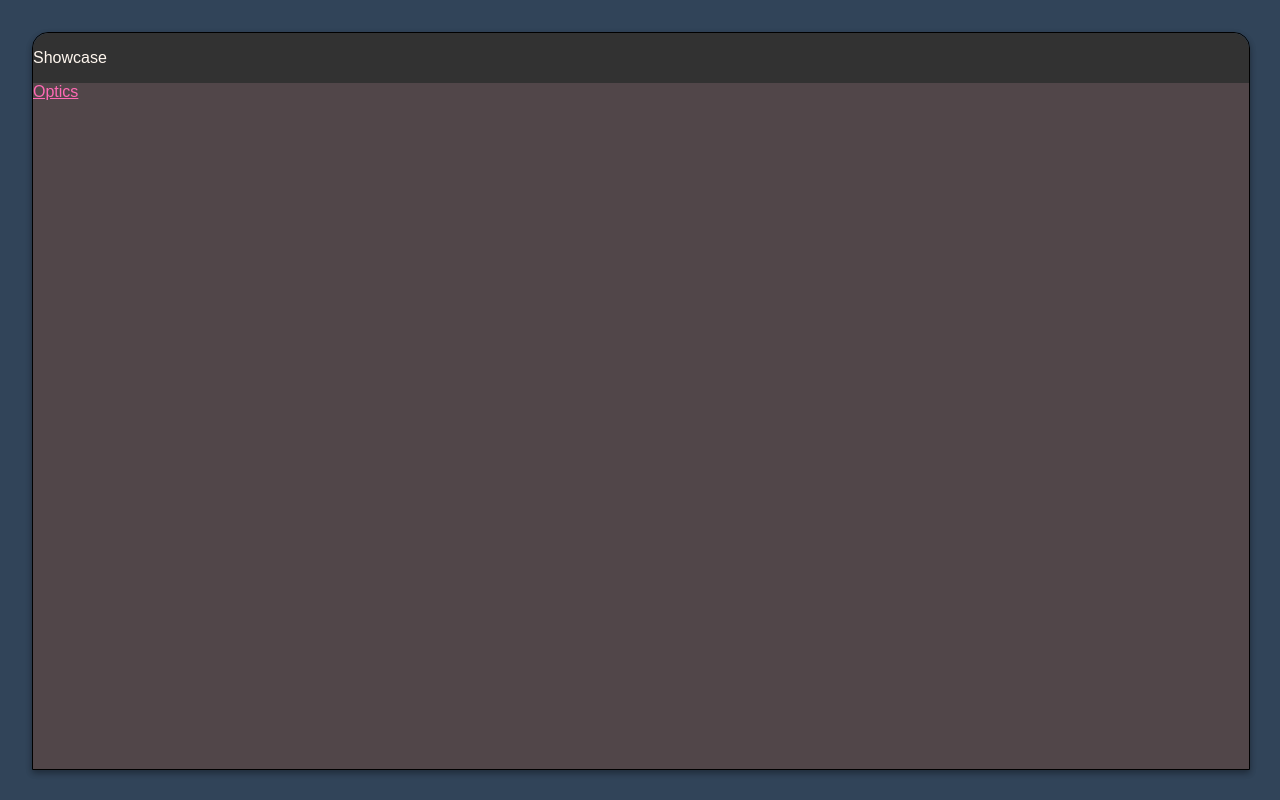
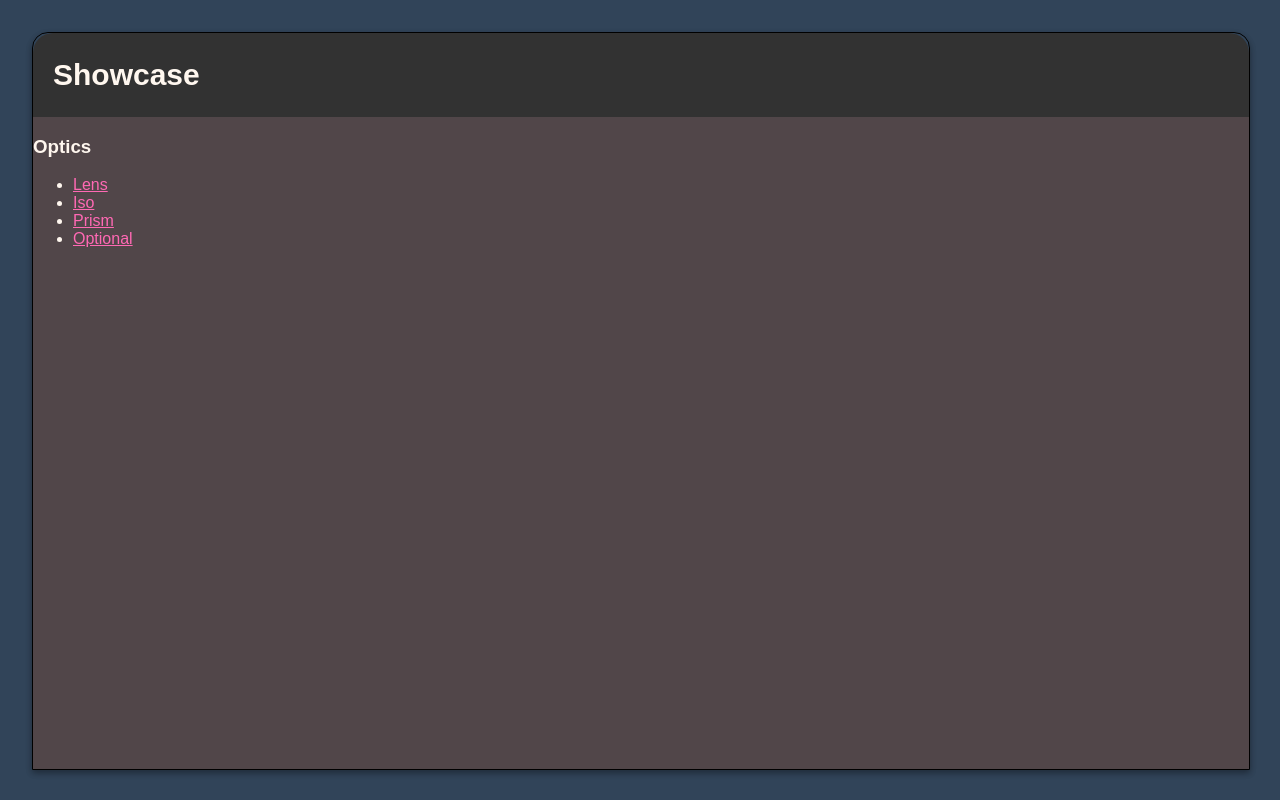
Before and after one commit to martintupy/public, a plain HTML site: page docs/index.html in a window 1280 px wide. Drawn offline with Linux system fonts and the light colour scheme; a web font is replaced by a local one.

Commit message:
Prism Optional

```diff
--- a/docs/index.html
+++ b/docs/index.html
@@ -4,6 +4,7 @@
 <head>
     <title>Showcase</title>
     <meta charset="utf-8">
+    <link rel="shortcut icon" href="./img/favicon.ico"/>
     <style>
         @import url(https://fonts.googleapis.com/css?family=IBM+Plex);
         @import url(https://fonts.googleapis.com/css?family=Ropa+Sans:400,700,400italic);
@@ -16,10 +17,16 @@
 <div class="app" id="index">
     <div class="sheet">
         <div class="sheet-header">
-            <p>Showcase</p>
+            <h2>Showcase</h2>
         </div>
         <div class="sheet-body">
-            <a href="optics/optics.html">Optics</a>
+            <h3 href="optics/optics.html">Optics</h3>
+                <ul>
+                    <li><a href="optics/optics.html">Lens</a></li>
+                    <li><a href="optics/optics.html">Iso</a></li>
+                    <li><a href="optics/optics.html">Prism</a></li>
+                    <li><a href="optics/optics.html">Optional</a></li>
+                </ul>
         </div>
     </div>
 </div>
--- a/docs/style.css
+++ b/docs/style.css
@@ -7,6 +7,7 @@ body {
 a {
     color: hotpink;
 }
+
 
 #index {
     box-sizing: border-box;
@@ -32,6 +33,8 @@ a {
 
 .sheet-header {
     border-radius: 1em 1em 0em 0em;
+    font-size: 20px;
+    padding-left: 20px;
     display: grid;
     align-self: start;
     grid-row: 1;
```
Also changed, not shown: docs/optics/optics.css (+8 -0 lines), docs/img/favicon.ico (added), 18 other files.
